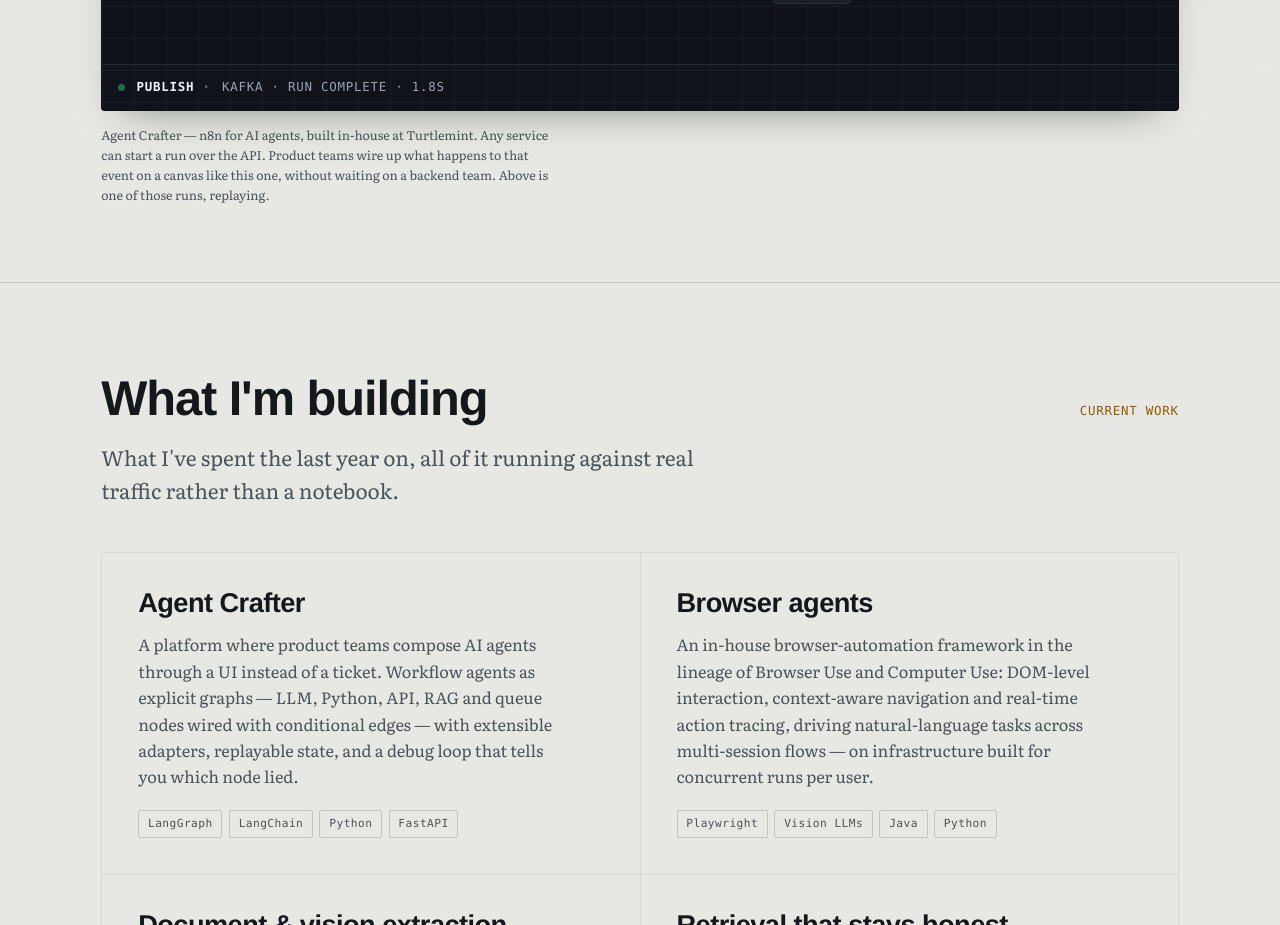
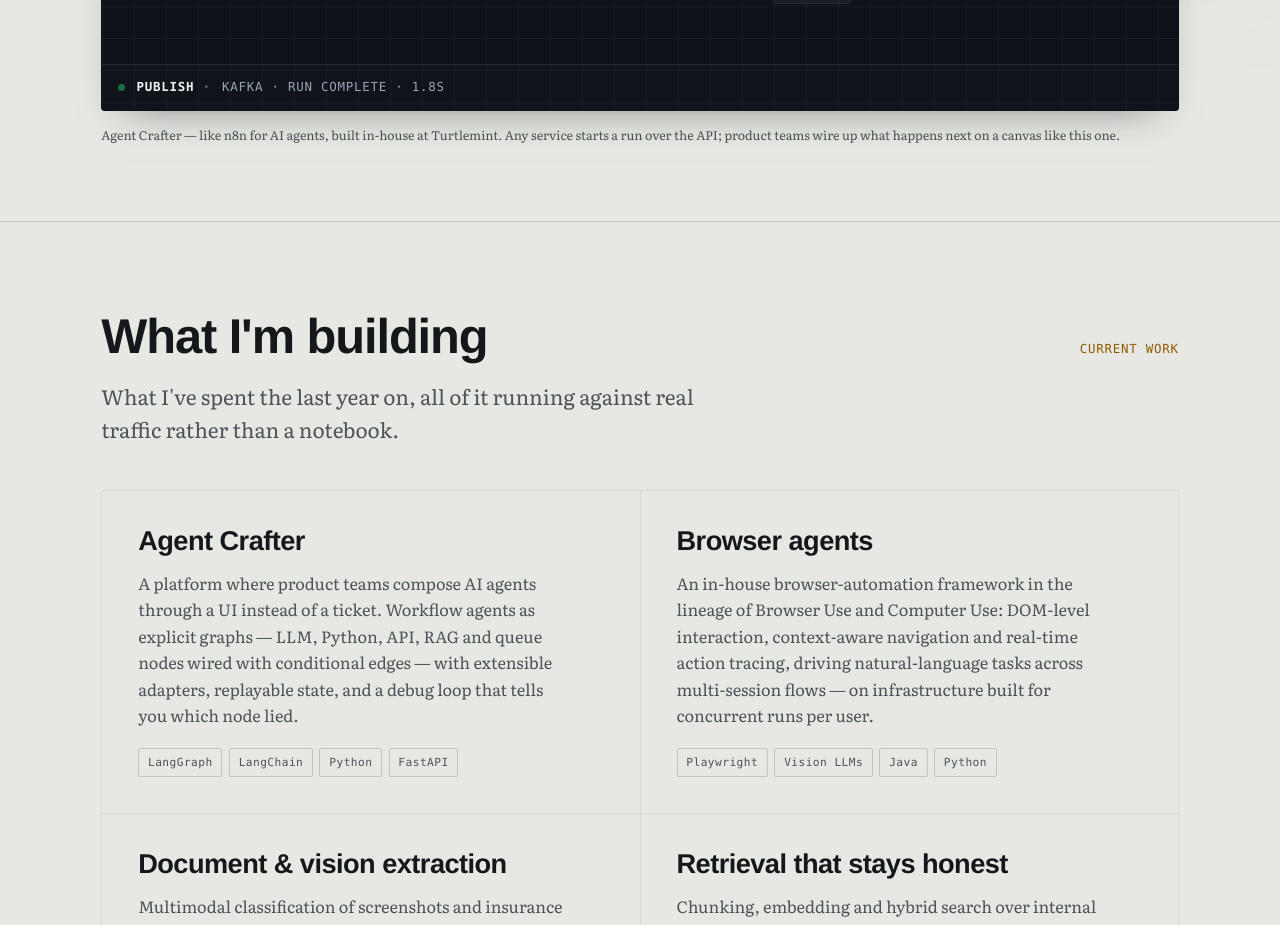
Before and after one commit to the-yash-rajput/portfolio, a React (Create React App) app: page / in a window 1280 px wide. Shown: the part 860-1785 px from the top of the page. Built offline with nearby package versions, Linux system fonts and the light colour scheme; no server answers; a web font is replaced by a local one.

Commit message:
feat: update AgentGraph caption for improved clarity and conciseness; adjust CSS styles for better presentation

```diff
--- a/src/components/AgentGraph.css
+++ b/src/components/AgentGraph.css
@@ -63,17 +63,18 @@
   padding: 0 0.45rem;
 }
 
-/* sits on the paper below the panel — the only place the page says outright
-   what the thing is and who built it */
+/* Runs the full width of the panel as a single credit line, the way a figure
+   is captioned in print. It is the only place the page says outright what the
+   thing is and who built it. */
 .graph__caption {
-  margin-top: 0.9rem;
+  margin-top: 0.85rem;
   color: var(--mist);
   font-size: var(--step--1);
   font-family: var(--body);
   letter-spacing: 0;
   text-transform: none;
-  line-height: 1.6;
-  max-width: 62ch;
+  line-height: 1.55;
+  text-wrap: pretty;
 }
 
 .graph__legend {
--- a/src/data/profile.js
+++ b/src/data/profile.js
@@ -54,7 +54,7 @@ export const agentGraph = {
   agent: "event router agent",
   state: "run trace",
   caption:
-    "Agent Crafter — n8n for AI agents, built in-house at Turtlemint. Any service can start a run over the API. Product teams wire up what happens to that event on a canvas like this one, without waiting on a backend team. Above is one of those runs, replaying.",
+    "Agent Crafter — like n8n for AI agents, built in-house at Turtlemint. Any service starts a run over the API; product teams wire up what happens next on a canvas like this one.",
   aria: "An Agent Crafter workflow graph: an inbound event is normalised, classified and extracted, then routed to either retrieval or an API enrichment, then decided on and published.",
   legend: [
     {kind: "llm", label: "llm"},
```
